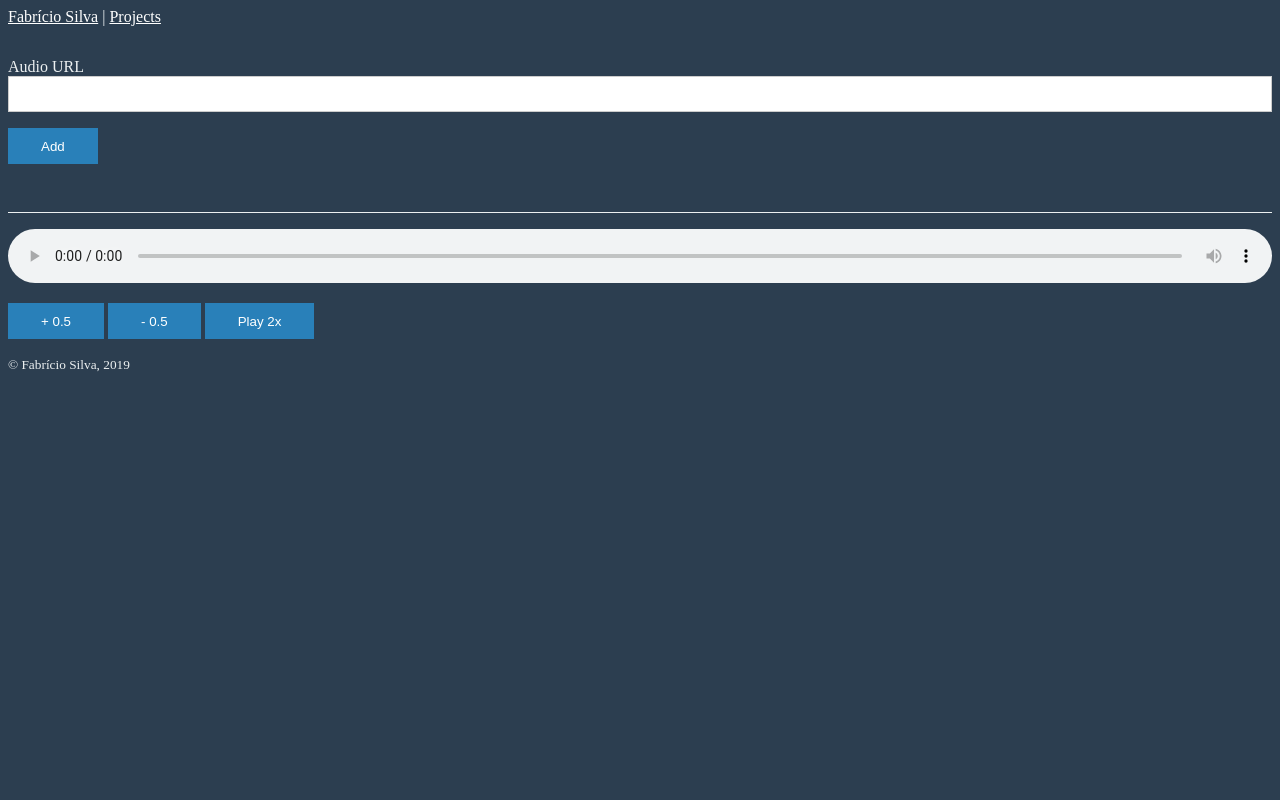
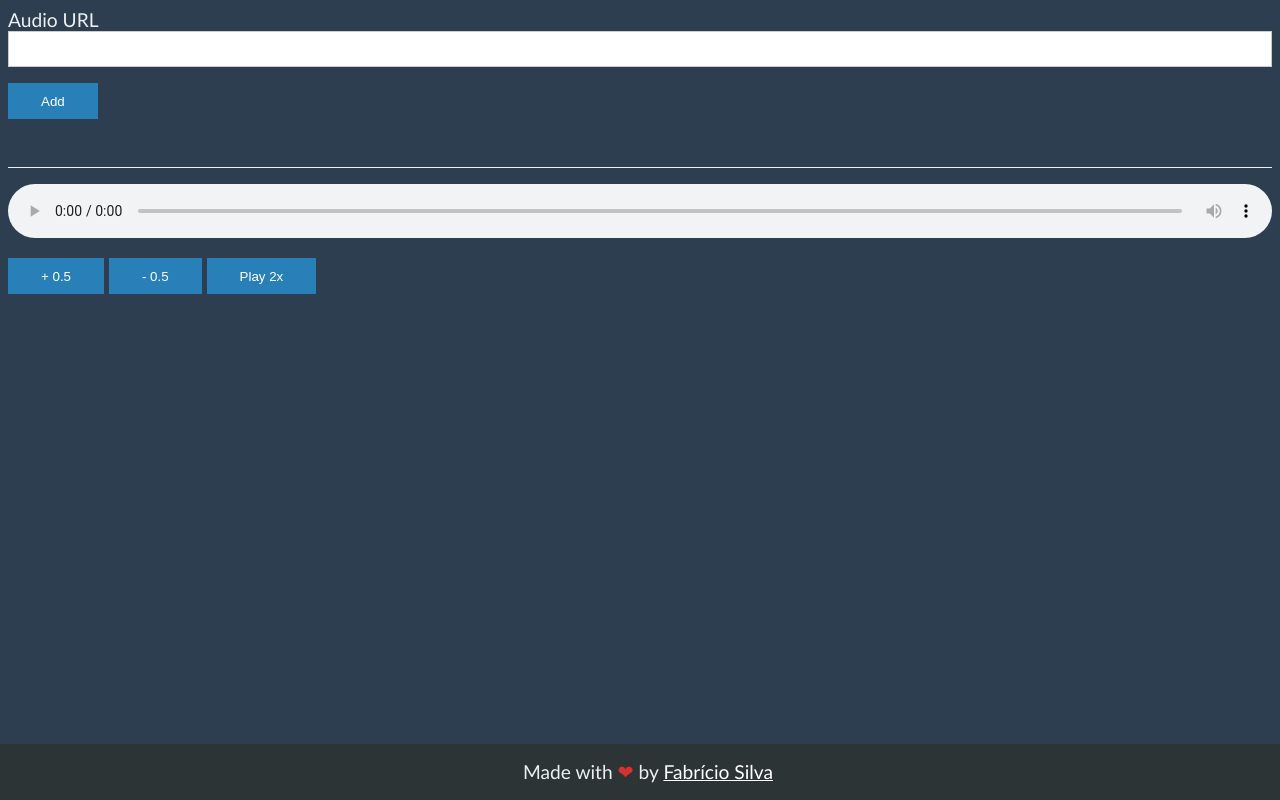
Before and after one commit to fabriciofmsilva/player, a website built with webpack: page src/index.html in a window 1280 px wide. Built offline with nearby package versions, Linux system fonts and the light colour scheme.

Commit message:
Update footer #23

```diff
--- a/src/index.html
+++ b/src/index.html
@@ -14,13 +14,13 @@
   <meta name="description" content="A simple audio app">
 </head>
 <body>
-  <header class="header">
+  <!-- <header class="header">
     <nav class="nav">
       <a href="/">Fabrício Silva</a>
       |
       <a href="/projects">Projects</a>
     </nav>
-  </header>
+  </header> -->
 
   <div class="form-group">
     <label for="audioURL">Audio URL</label>
@@ -58,7 +58,7 @@
   </div> -->
 
   <footer class="footer">
-    <small>© Fabrício Silva, <time data-current-year></time></small>
+    <small class="copy">Made with <span class="icon icon-heart">❤</span> by <a href="https://fabriciofmsilva.com.br/">Fabrício Silva</a></small>
   </footer>
 </body>
 </html>
--- a/src/main.css
+++ b/src/main.css
@@ -1,4 +1,8 @@
 body {
+  height: 100%;
+  font-family: "Calibri", Helvetica, sans-serif;
+  font-size: 1.2rem;
+  font-weight: 300;
   color: #ecf0f1;
   background-color: #2c3e50;
 }
@@ -62,3 +66,21 @@ hr {
   background-color: #226c9d;
   border-color:#226c9d;
 }
+
+.footer {
+  position: fixed;
+  bottom: 0;
+  left: 0;
+  width: 100%;
+  padding: 1rem .5rem;
+  text-align: center;
+  background-color: #2d3436;
+}
+
+.copy {
+  font-size: 1.2rem;
+}
+
+.icon-heart {
+  color: #d63031;
+}
```
